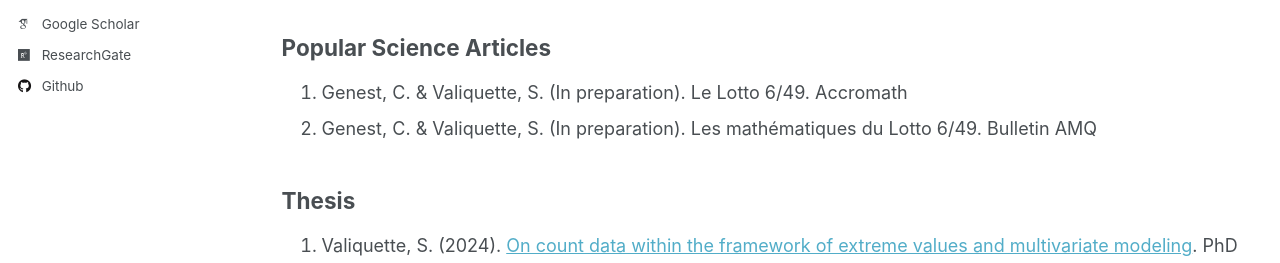
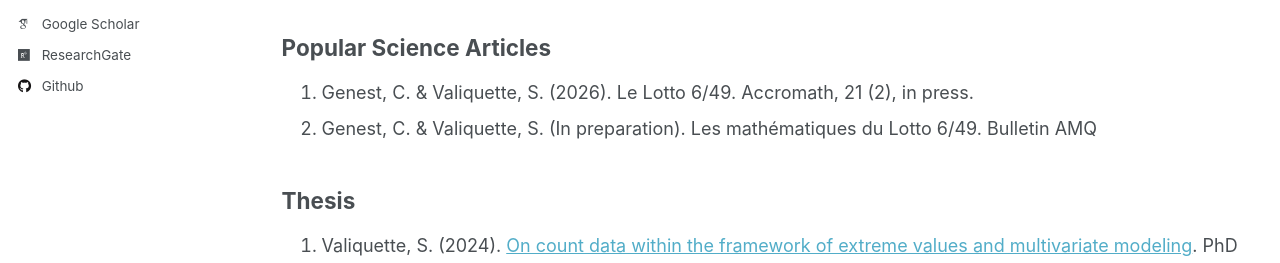
Before and after one commit to s-valiquette/s-valiquette.github.io, a Jekyll site: the page built from _pages/publications.md, in a window 1280 px wide and 1235 px high. Shown: the part 478-741 px from the top of the window. Built offline with Jekyll 4.4.1, drawn with Linux system fonts in a browser that asks for light colours; some web fonts are replaced.

Commit message:
Update publications.md

```diff
--- a/_pages/publications.md
+++ b/_pages/publications.md
@@ -12,7 +12,7 @@ author_profile: true
 4. Valiquette, S., Toulemonde, G., Peyhardi, J., Marchand, É., & Mortier, F. (2023). [Asymptotic tail properties of Poisson mixture distributions](https://onlinelibrary.wiley.com/doi/full/10.1002/sta4.622). Stat, 12(1), e622.
 
 ## Popular Science Articles
-1. Genest, C. & Valiquette, S. (In preparation). Le Lotto 6/49. Accromath
+1. Genest, C. & Valiquette, S. (2026). Le Lotto 6/49. Accromath, 21 (2), in press.
 2. Genest, C. & Valiquette, S. (In preparation). Les mathématiques du Lotto 6/49. Bulletin AMQ
 
 ## Thesis
```
